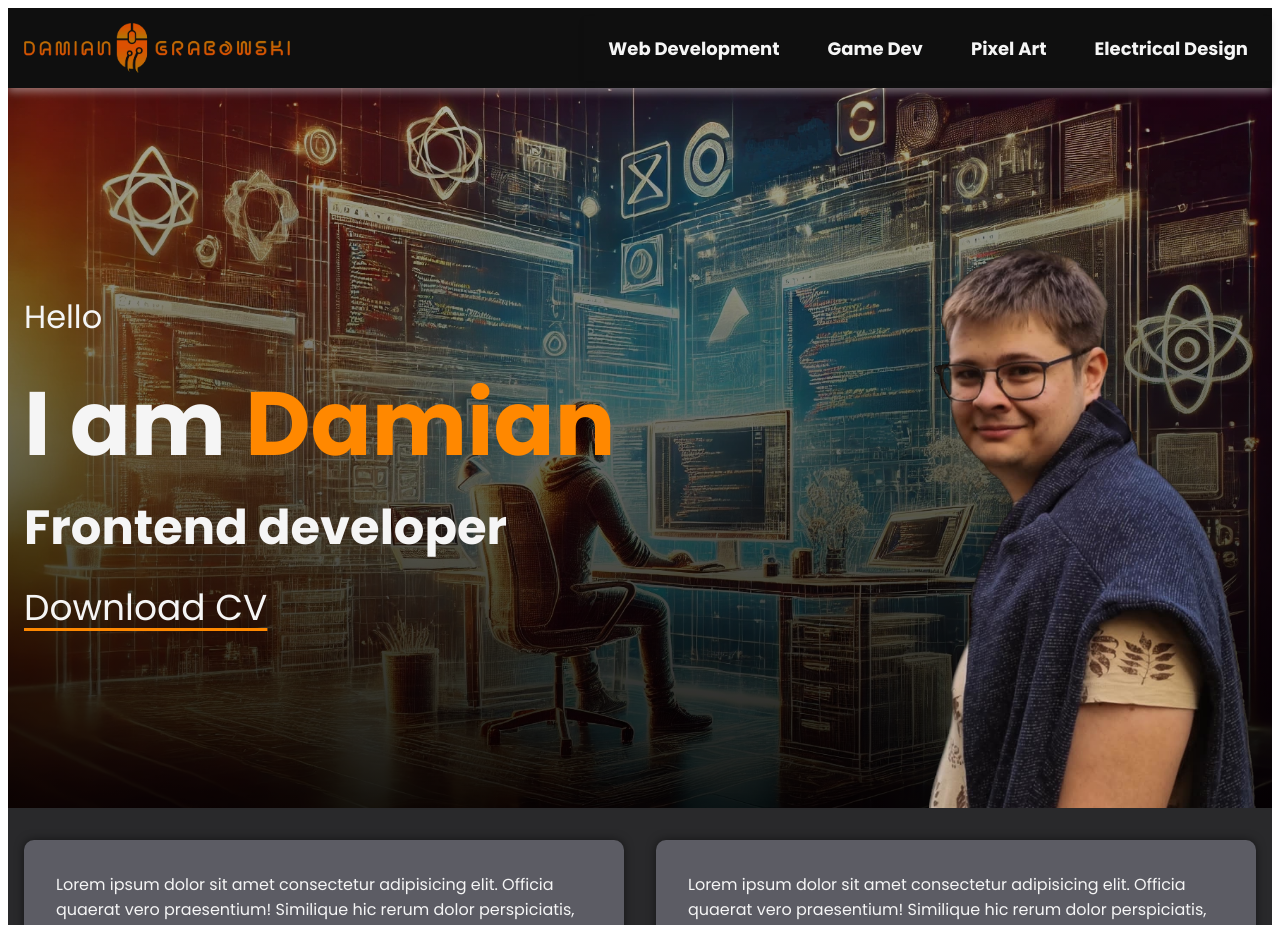
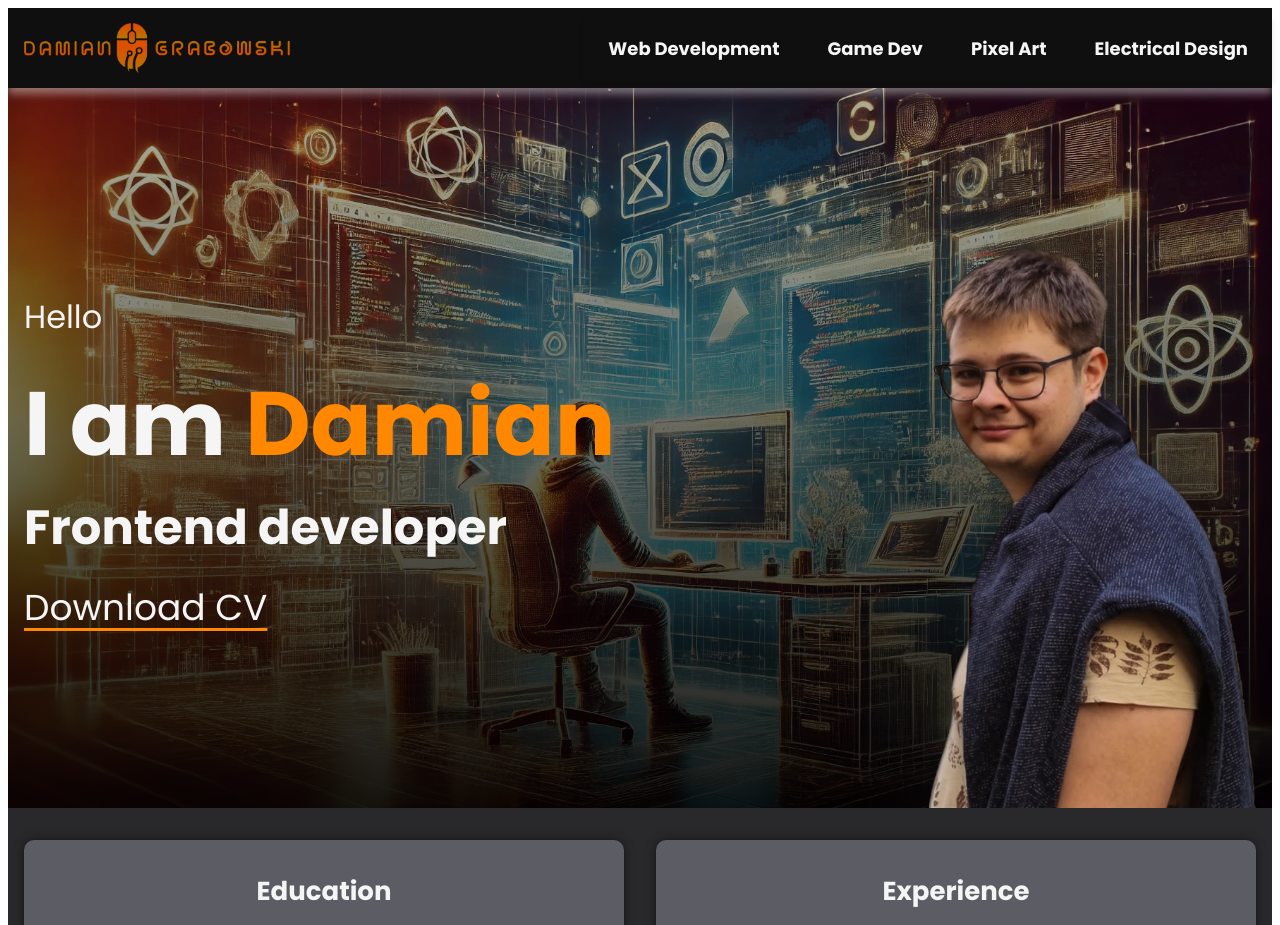
Before and after one commit to DAMIANG97/portfolio_d, a Next.js app: page / in a window 1280 px wide. Shown: the top 925 px of the page. Built offline with nearby package versions, Linux system fonts and the light colour scheme.

Commit message:
Update textField and MainContent component
Update component to fetch data

```diff
--- a/components/Atoms/Link/Link.module.scss
+++ b/components/Atoms/Link/Link.module.scss
@@ -1,3 +1,5 @@
+@use "/styles/config/breakpoints.scss" as *;
+
 .link {
   color: var(--color-text);
   text-decoration: none;
@@ -12,9 +14,12 @@
   }
   &--hero {
     margin-top: 1rem;
-    font-size: var(--font-size-xxxl);
+    font-size: var(--font-size-xxl);
     text-decoration: underline 0.1875rem var(--color-secondary);
     text-underline-offset: 0.5rem;
+    @include mq("mobile") {
+      font-size: var(--font-size-xxxl);
+    }
     &:hover {
       transform-origin: left;
       transform: scale(1.1);
--- a/components/Atoms/TextField/TextField.module.scss
+++ b/components/Atoms/TextField/TextField.module.scss
@@ -9,13 +9,34 @@
   height: auto;
   border-radius: 0.625rem;
   box-shadow: 0 0 0.625rem rgba(0, 0, 0, 0.5);
-  font-size: var(--font-size-xxs);
+
   @include mq("mobile") {
-    font-size: var(--font-size-xs);
     padding: 2rem;
   }
   @include mq("tablet") {
-    font-size: var(--font-size-s);
     width: 45%;
   }
+
+  &__title {
+    margin: 0rem;
+    text-align: center;
+    font-size: var(--font-size-l);
+    @include mq("mobile") {
+      font-size: var(--font-size-xl);
+    }
+    @include mq("tablet") {
+      font-size: var(--font-size-xxl);
+    }
+  }
+
+  &__description {
+    text-align: justify;
+    font-size: var(--font-size-xxs);
+    @include mq("mobile") {
+      font-size: var(--font-size-xs);
+    }
+    @include mq("tablet") {
+      font-size: var(--font-size-s);
+    }
+  }
 }
--- a/components/Atoms/TextField/index.tsx
+++ b/components/Atoms/TextField/index.tsx
@@ -2,14 +2,14 @@ import styles from "./TextField.module.scss";
 
 interface TextFieldProps {
   className?: string;
+  title?: string;
+  description?: string;
 }
-const TextField: React.FC<TextFieldProps> = ({ className }) => {
+const TextField: React.FC<TextFieldProps> = ({ className, title, description }) => {
   return (
     <div className={styles[`${className}`]}>
-      Lorem ipsum dolor sit amet consectetur adipisicing elit. Officia quaerat vero praesentium! Similique hic rerum dolor perspiciatis, laboriosam tempora provident magnam? Magnam dolor voluptate veniam dolore rem blanditiis beatae,
-      nesciunt consectetur itaque iusto. Sint et suscipit aut dolore nihil hic accusantium quam velit sit aperiam, voluptatibus neque quasi tempore minus similique laborum molestiae? Magnam quisquam placeat voluptatibus nobis sapiente
-      tempore. Vel possimus cum voluptate iure veritatis! Odio voluptates, perspiciatis eligendi magnam deleniti quas nisi asperiores blanditiis reiciendis inventore, ea voluptatum quo. Magnam id cumque consectetur velit, odio reiciendis
-      inventore a quia dolor soluta, ipsum ut. Veritatis quasi vitae neque minima?
+      <h2 className={styles[`text-field__title`]}>{title}</h2>
+      <p className={styles[`text-field__description`]}>{description}</p>
     </div>
   );
 };
--- a/components/Organisms/Header/Header.module.scss
+++ b/components/Organisms/Header/Header.module.scss
@@ -1,6 +1,6 @@
 .header {
   background-color: var(--color-primary);
-  filter: drop-shadow(0 0.25rem 0.25rem rgba(255, 255, 255, 0.4));
+  filter: drop-shadow(0 0.375rem 0.25rem rgba(255, 255, 255, 0.4));
   &__menu {
     margin-right: 10vh;
   }
--- a/components/Organisms/MainContent/index.tsx
+++ b/components/Organisms/MainContent/index.tsx
@@ -1,14 +1,21 @@
 import Wrapper from "@/components/Atoms/Wrapper";
 import styles from "./MainContent.module.scss";
 import TextField from "@/components/Atoms/TextField";
+import { careersSummary } from "@/data/careersSummary";
 
 const MainContent: React.FC = () => {
+  const webDevCareer = careersSummary.find((career) => career.id === "web-dev");
+
   return (
     <main className={styles.main}>
       <Wrapper className="wrapper--main-content">
         <section className={styles["main__professional-summary"]}>
-          <TextField className="text-field"></TextField>
-          <TextField className="text-field"></TextField>
+          {webDevCareer && (
+            <>
+              <TextField className="text-field" title={webDevCareer.education.title} description={webDevCareer.education.description} />
+              <TextField className="text-field" title={webDevCareer.experience.title} description={webDevCareer.experience.description} />
+            </>
+          )}
         </section>
       </Wrapper>
     </main>
--- /dev/null
+++ b/data/careersSummary.ts
@@ -0,0 +1,50 @@
+export const careersSummary = [
+  {
+    id: "web-dev",
+    title: "Web Development",
+    education: {
+      title: "Education",
+      description: "Frontend developer with angulat on WSB Merito in Wrocław",
+    },
+    experience: {
+      title: "Experience",
+      description: "Praca jako frontend/backend developer, tworzenie stron, aplikacji i systemów webowych.",
+    },
+  },
+  {
+    id: "game-dev",
+    title: "Game Development",
+    education: {
+      title: "Education",
+      description: "Kursy i studia obejmujące Unity, Unreal Engine, C#, programowanie AI i grafikę 3D.",
+    },
+    experience: {
+      title: "Experience",
+      description: "Praca jako game developer, tworzenie gier indie i AAA, optymalizacja i projektowanie poziomów.",
+    },
+  },
+  {
+    id: "pixel-art",
+    title: "Pixel Art",
+    education: {
+      title: "Education",
+      description: "Podstawy sztuki pikselowej, animacji, oprogramowanie (Aseprite, Photoshop) i teoria kolorów.",
+    },
+    experience: {
+      title: "Experience",
+      description: "Tworzenie grafiki dla gier 2D, sprite'ów, animacji postaci, stylizacja retro.",
+    },
+  },
+  {
+    id: "electrical-design",
+    title: "Electrical Design",
+    education: {
+      title: "Education",
+      description: "Studia inżynierskie, znajomość CAD (AutoCAD, EPLAN), teoria obwodów i systemów elektrycznych.",
+    },
+    experience: {
+      title: "Experience",
+      description: "Projektowanie instalacji, schematów elektrycznych, automatyzacja przemysłowa i IoT.",
+    },
+  },
+];
```
